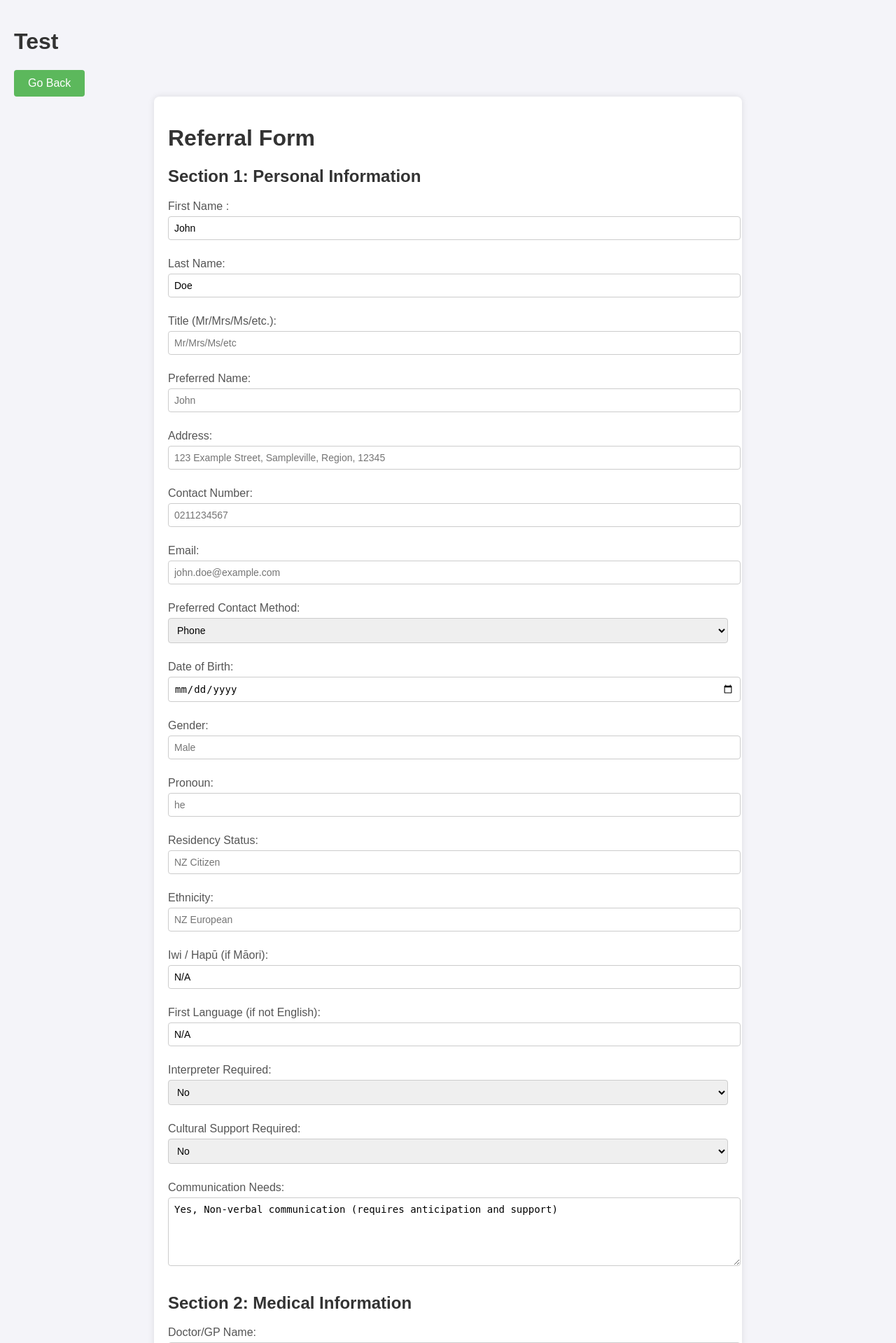
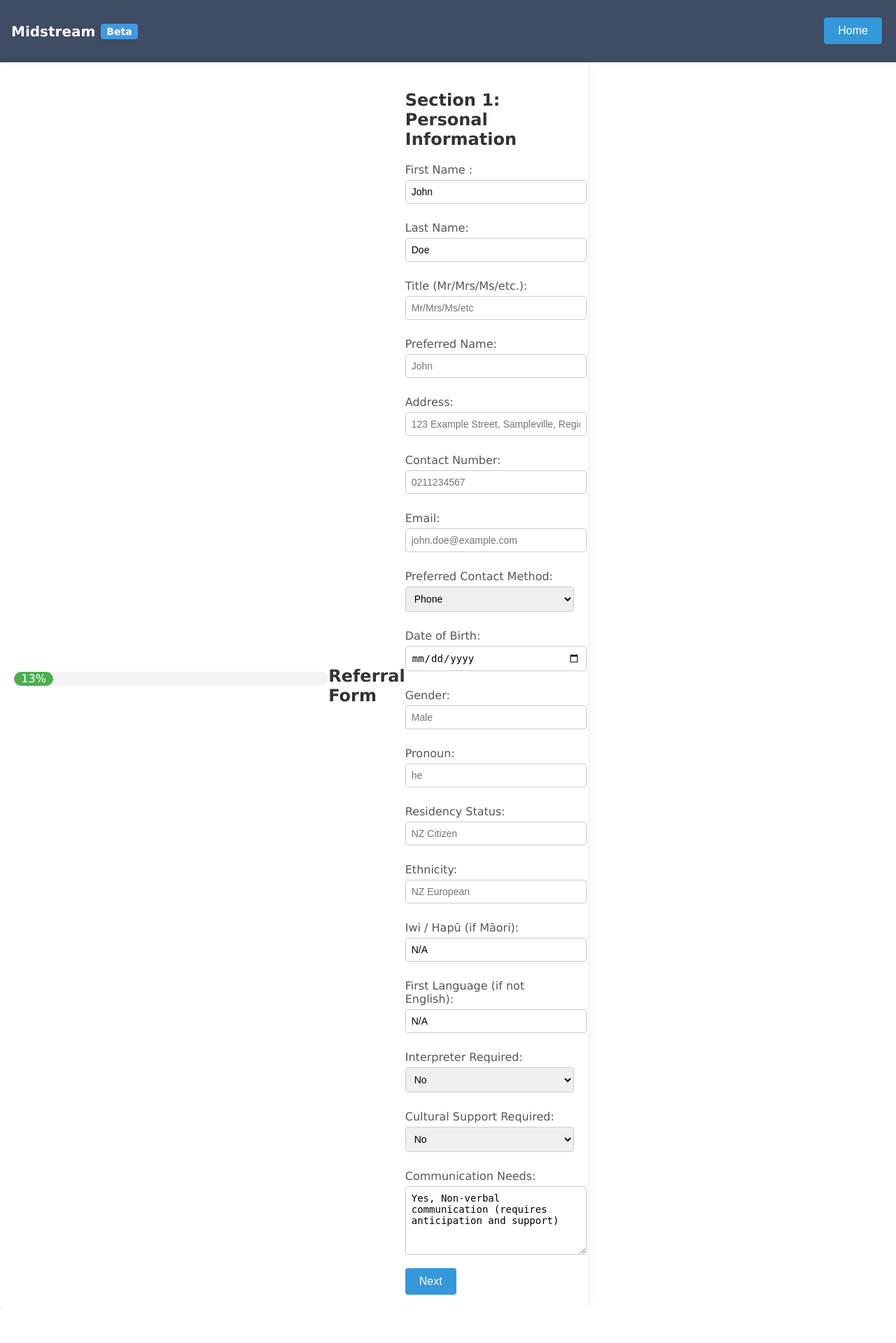
Before and after one commit to DSmith575/midstream-special-topic, a Flask app: page /referral-form in a window 1280 px wide. Shown: the top 1919 px of the page at 70% size. After the commit the page ends 1850 px from the top, so only its background shows below. Run offline with Flask 3, Linux system fonts and the light colour scheme.

Commit message:
html refactoring

```diff
--- a/main.py
+++ b/main.py
@@ -154,7 +154,7 @@ def upload_pdf():
 
 def run_flask_app():
     """Run the Flask app."""
-    app.run(port=5000, host='0.0.0.0')
+    app.run(port=5000, host='0.0.0.0', debug=True)
 
 if __name__ == '__main__':
     run_flask_app()
--- /dev/null
+++ b/static/css/main.css
@@ -0,0 +1,8 @@
+html,
+body {
+  margin: 0;
+  padding: 0;
+  box-sizing: border-box;
+  font-family: "Lucida Sans", "Lucida Sans Regular", "Lucida Grande",
+    "Lucida Sans Unicode", Geneva, Verdana, sans-serif;
+}
--- /dev/null
+++ b/templates/includes/buttons/return-page-button.html
@@ -0,0 +1,26 @@
+<button onclick="goBack()" aria-label="Go back" tabindex="0" class="goBackButton">
+    <i class="fas fa-arrow-left" aria-hidden="true"></i>
+    Home
+  </button>
+
+  <script>
+          const goBack = () => {
+        window.history.back();
+      };
+  </script>
+
+<style>
+    .goBackButton {
+        background-color: #3498db;
+        position: absolute;
+        top: 25px;
+        right: 20px;
+        color: white;
+        padding: 10px 20px;
+        border: none;
+        border-radius: 4px;
+        font-size: 16px;
+        cursor: pointer;
+        margin-bottom: 20px;
+    }
+</style>
--- /dev/null
+++ b/templates/includes/navbar.html
@@ -0,0 +1,40 @@
+<container>
+    <nav>
+        <h1 class="navHeader">
+            Midstream
+            <span>Beta</span>
+        </h1>
+    </nav>
+</container>
+
+
+<style>
+    nav {
+        background-color: #3e4c64;
+        padding: 1rem;
+    }
+
+    .container {
+        display: flex;
+        justify-content: space-between;
+        align-items: center;
+    }
+
+    .navHeader {
+        color: white;
+        font-size: 1.25rem;
+        font-weight: bold;
+        display: flex;
+        align-items: center;
+    }
+
+    .navHeader span {
+        background-color: #4299e1;
+        color: white;
+        padding: 0.25rem 0.5rem;
+        border-radius: 0.25rem;
+        font-size: 0.875rem;
+        margin-left: 0.5rem;
+        line-height: 1;
+    }
+</style>
--- a/templates/referral-form.html
+++ b/templates/referral-form.html
@@ -5,17 +5,10 @@
   <meta charset="utf-8" />
   <meta name="viewport" content="width=device-width, initial-scale=1" />
   <title>MidStream Referral Form</title>
+  <link href="{{url_for('static',filename='css/main.css')}}" rel="stylesheet" />
   <style>
-    body {
-      font-family: Arial, sans-serif;
-      background-color: #f4f4f9;
-      margin: 0;
-      padding: 20px;
-    }
-
     .container {
       max-width: 800px;
-      margin: 0 auto;
       background-color: white;
       padding: 20px;
       border-radius: 8px;
@@ -53,8 +46,9 @@
       height: 80px;
     }
 
-    button {
-      background-color: #5cb85c;
+    .prevBtn, .nextBtn {
+      background-color: #3498db;
+
       color: white;
       padding: 10px 20px;
       border: none;
@@ -66,22 +60,41 @@
     button:hover {
       background-color: #4cae4c;
     }
+
+    .progress-container {
+    width: 100%;
+    background-color: #f3f3f3;
+    border-radius: 25px;
+    margin-bottom: 20px;
+  }
+
+  .progress-bar {
+    height: 20px;
+    width: 0%;
+    background-color: #4caf50;
+    border-radius: 25px;
+    text-align: center;
+    line-height: 20px;
+    color: white;
+  }
+
+
   </style>
 </head>
 
 <body>
-  <h1>Test</h1>
-  <button onclick="goBack()" aria-label="Go back" tabindex="0" class="mb-2">
-    <i class="fas fa-arrow-left" aria-hidden="true"></i>
-    Go Back
-  </button>
+  <header>{% include 'includes/navbar.html' %}</header>
+  {% include 'includes/buttons/return-page-button.html' %}
 
   <body>
-    <div class="container">
+    <section class="container">
+      <div class="progress-container">
+        <div class="progress-bar" id="progressBar"></div>
+      </div>
       <h1>Referral Form</h1>
-      <form class="referralForm">
+      <form class="referralForm" id="referralForm">
       <!-- Section 1: Personal Information -->
-      <section class="sectionOne">
+      <section class="step" id="step1">
         <h2 id="sectionOneHeader">Section 1: Personal Information</h2>
         <label for="clientFirstName">First Name :</label>
         <input type="text" id="clientFirstName" value="John" placeholder="John">
@@ -145,10 +158,11 @@
 
         <label for="communicationNeeds">Communication Needs:</label>
         <textarea id="communicationNeeds">Yes, Non-verbal communication (requires anticipation and support)</textarea>
+        <button type="button" class="nextBtn" onclick="nextStep(1)">Next</button>
       </section>
 
       <!-- Section 2: Medical Information -->
-      <section class="sectionTwo">
+      <section class="step" id="step2" style="display:none">
         <h2 id="sectionTwoHeader">Section 2: Medical Information</h2>
         <label for="doctor">Doctor/GP Name:</label>
         <input type="text" id="doctor" value="Dr. Jane Carter">
@@ -161,9 +175,11 @@
 
         <label for="nhi">National Health Index (NHI) Number:</label>
         <input type="text" id="nhi" value="XYZ1234">
+        <button type="button" class="prevBtn" onclick="prevStep(2)">Previous</button>
+        <button type="button" class="nextBtn" onclick="nextStep(2)">Next</button>
       </section>
 
-      <section class="sectionThree">
+      <section class="step" id="step3" style="display:none">
         <h2 id="sectionThreeHeader">Section 3: Disability Information</h2>
         <label for="disabilityName">Disability Name/Type:</label>
         <input type="text" id="disabilityName" value="Autism Spectrum Disorder" placeholder="Autism Spectrum Disorder">
@@ -183,9 +199,11 @@
           <option>Semi-urgent (required within one week)</option>
           <option>Non-urgent (required within one month)</option>
         </select>
+        <button type="button" class="prevBtn" onclick="prevStep(3)">Previous</button>
+        <button type="button" class="nextBtn" onclick="nextStep(3)">Next</button>
       </section>
 
-      <section class="sectionFour">
+      <section class="step" id="step4" style="display:none">
         <h2 id="sectionFourHeader">Section 4: Additional Information:</h2>
 
         <label for="safetyHazards">Safety, Hazards, or Sensitive Issues</label>
@@ -193,9 +211,11 @@
 
         <label for="otherImportantInformation">Other Important Information</label>
         <textarea id="otherImportantInformation">Requires a high level of support for daily living tasks</textarea>
+        <button type="button" class="prevBtn" onclick="prevStep(4)">Previous</button>
+        <button type="button" class="nextBtn" onclick="nextStep(4)">Next</button>
       </section>
 
-      <section class="sectionFive">
+      <section class="step" id="step5" style="display:none">
         <h2 id="sectionFiveHeader">Section 5: Referrer Information</h2>
 
         <label for="altContact">Alternative Contact:</label>
@@ -212,9 +232,11 @@
 
         <label for="relationship">Relationship to Client:</label>
         <input type="text" id="relationship" value="Parent" placeholder="Parent">
+        <button type="button" class="prevBtn" onclick="prevStep(5)">Previous</button>
+        <button type="button" class="nextBtn" onclick="nextStep(5)">Next</button>
       </section>
 
-      <section class="sectionSix">
+      <section class="step" id="step6" style="display:none">
         <h2 id="sectionSixHeader">Section 6: Referrer's Contact Details:</h2>
 
         <label for="referrerFirstName">Name:</label>
@@ -231,9 +253,11 @@
 
         <label for="referrerRelationship">Relationship to Person Referred:</label>
         <input type="text" id="referrerRelationship" value="Father" placeholder="Father">
+        <button type="button" class="prevBtn" onclick="prevStep(6)">Previous</button>
+        <button type="button" class="nextBtn" onclick="nextStep(6)">Next</button>
       </section>
 
-      <section class="sectionSeven">
+      <section class="step" id="step7" style="display:none">
         <h2 id="sectionSevenHeader">Section 7: Consent & Privacy</h2>
 
         <label for="consent">Consent to Provide Information:</label>
@@ -265,13 +289,12 @@
           <option>Yes</option>
           <option>No</option>
         </select>
+        <button type="button" class="prevBtn" onclick="prevStep(7)">Previous</button>
+        <button type="button" class="nextBtn" onclick="nextStep(7)">Next</button>
       </section>
 
-      <!-- Other sections (Section 3-8) -->
-      <!-- Skipping additional sections for brevity -->
-
       <!-- Section 8: Signatory -->
-      <section class="sectionEight">
+      <section class="step" id="step8" style="display:none">
         <h2 id="sectionEightHeader">Section 8: Signatory</h2>
         <label for="signature">Signature Method:</label>
         <select id="signature">
@@ -284,17 +307,51 @@
 
         <label for="signDate">Date:</label>
         <input type="date" id="signDate" value="2023-10-15" placeholder="2023-10-15">
+        <button type="button" class="prevBtn" onclick="prevStep(8)">Previous</button>
+        <button id="submitBtn">Submit Form</button>
       </section>
-
       <!-- Submit Button -->
-      <button id="submitBtn">Submit Form</button>
     </form>
-    </div>
+    </section>
 
     <script>
-      const goBack = () => {
-        window.history.back();
-      };
+
+
+      let currentStep = 1;
+      const totalSteps = 8;
+
+      window.onload = stepLoader = () => {
+        updateProgressBar();
+  const steps = document.querySelectorAll('.step');
+  steps.forEach((step, index) => {
+    if (index === 0) {
+      step.style.display = 'block';
+    } else {
+      step.style.display = 'none';
+    }
+  });
+};
+
+const updateProgressBar = () => {
+    const progressBar = document.getElementById("progressBar");
+    const progressPercentage = (currentStep / totalSteps) * 100;
+    progressBar.style.width = progressPercentage + "%";
+    progressBar.innerText = Math.round(progressPercentage) + "%";
+  };
+
+const nextStep = (step) => {
+    document.getElementById(`step${step}`).style.display = 'none';
+    document.getElementById(`step${step + 1}`).style.display = 'block';
+    currentStep = step + 1;
+    updateProgressBar();
+  }
+
+  const prevStep = (step) => {
+    document.getElementById(`step${step}`).style.display = 'none';
+    document.getElementById(`step${step - 1}`).style.display = 'block';
+    currentStep = step - 1;
+    updateProgressBar();
+  }
 
       const submitForm = (event) => {
       event.preventDefault();
@@ -381,15 +438,3 @@
   </body>
 
 </html>
-
-
-<!-- <button onclick="goBack()" aria-label="Go back" tabindex="0" class="mb-2">
-  <i class="fas fa-arrow-left" aria-hidden="true"></i>
-  Go Back
-</button>
-
-<script>
-  const goBack = () => {
-    window.history.back();
-  };
-</script> -->
```
Also changed, not shown: templates/assessment-form.html (+10 -30 lines), templates/audio-processing.html (+8 -18 lines), templates/includes/buttons/index-buttons.html (added, +45 -0 lines), templates/includes/chatContainer/chat-container.html (added, +47 -0 lines), templates/index.html (+10 -115 lines).
